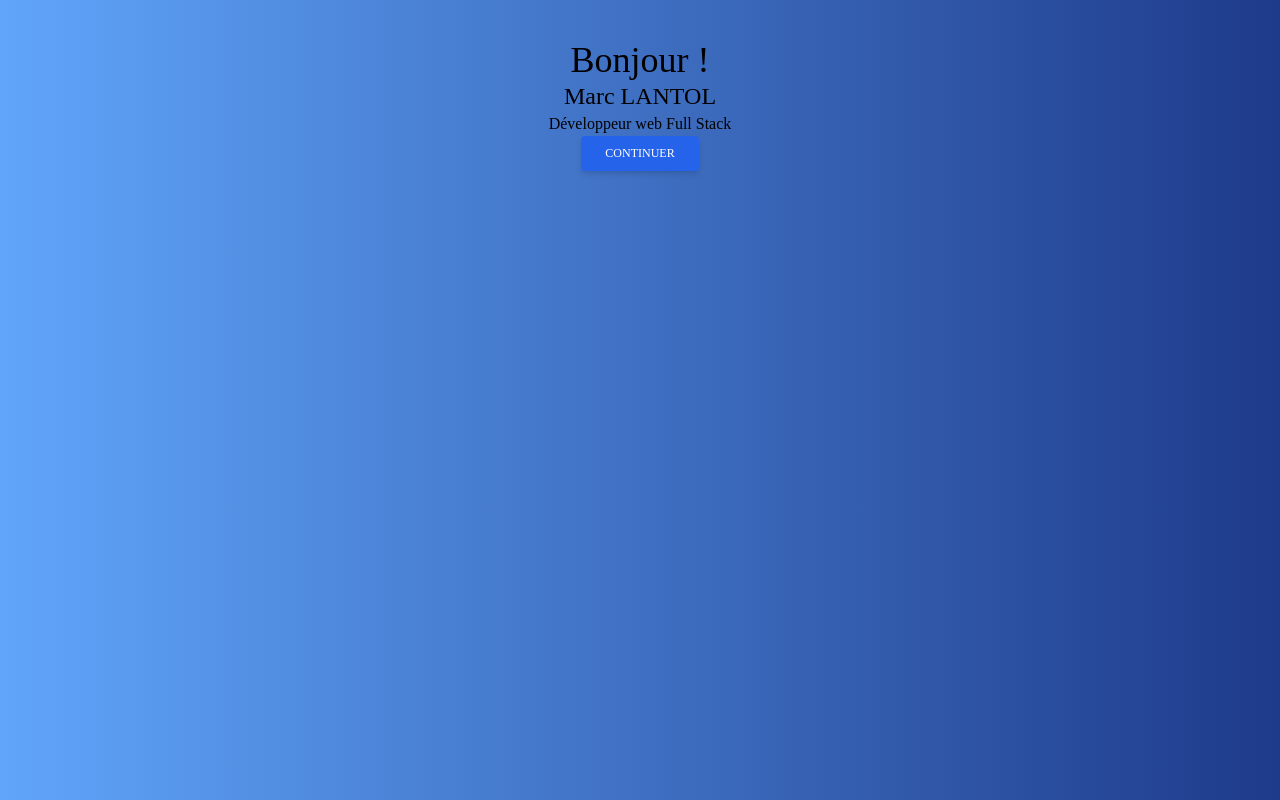
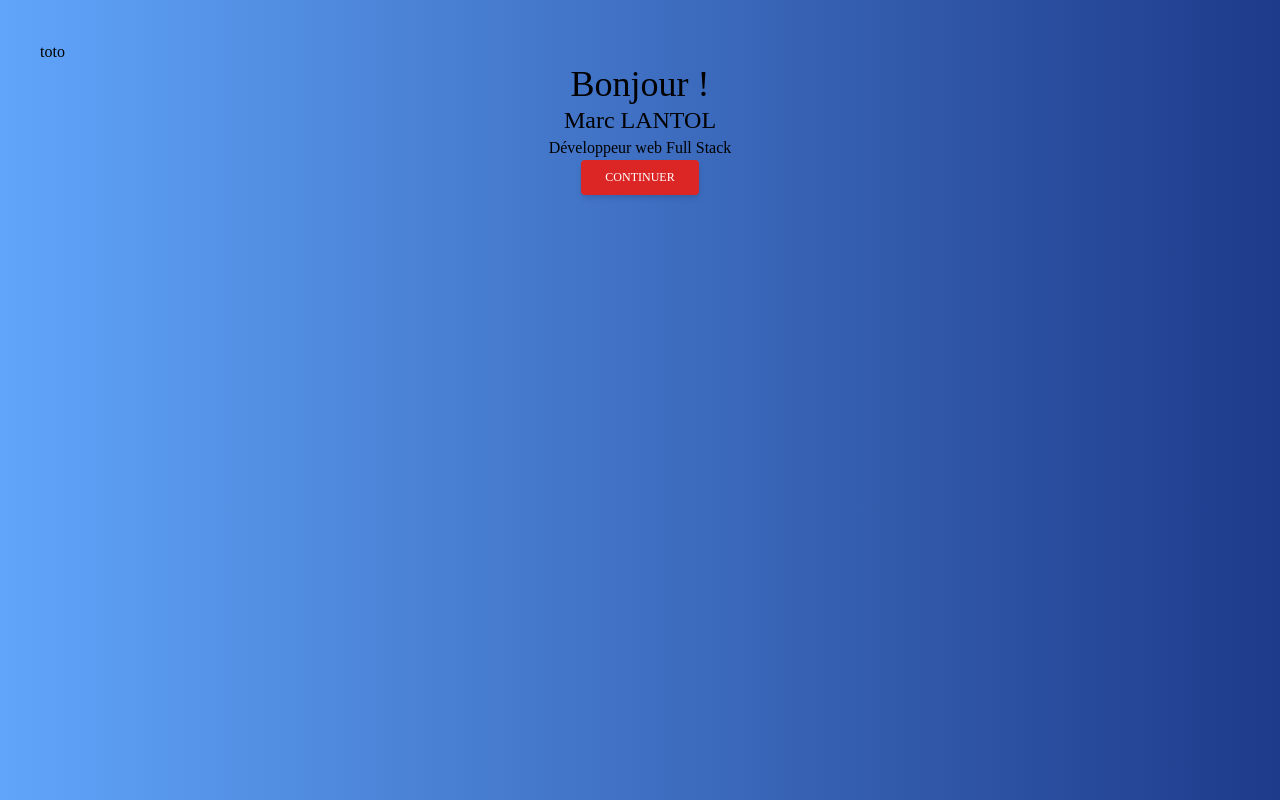
Before and after one commit to moumax/marc-lantol, a React (Create React App) app: page / in a window 1280 px wide. Built offline with nearby package versions, Linux system fonts and the light colour scheme.

Commit message:
Create context for dark mode

```diff
--- a/src/App.js
+++ b/src/App.js
@@ -1,14 +1,20 @@
 import { Routes, Route } from "react-router-dom";
+import { useState } from "react";
 import "./App.css";
 import { Home } from "./pages/Home/Home";
 import { About } from "./pages/About/About";
 import { Contact } from "./pages/Contact/Contact";
 import { Projects } from "./pages/Projects/Projects";
+import { DarkContext } from "./context/DarkContext";
 
 function App() {
+  const [dark, setDark] = useState(false);
+
   return (
-    //min-h-screen to have a full background cover
+    <DarkContext.Provider value={[dark, setDark]}>
+      {/* min-h-screen to have a full background cover */}
       <div className="min-h-screen bg-gradient-to-r from-blue-400 to-blue-900 p-10">
+        {!dark ? <div>toto</div> : <div>Pastoto</div>}
         <Routes>
           <Route exact path="/" element={<Home />} />
           <Route path="/about" element={<About />} />
@@ -16,6 +22,7 @@ function App() {
           <Route path="/projects" element={<Projects />} />
         </Routes>
       </div>
+    </DarkContext.Provider>
   );
 }
 
--- a/src/components/Button.jsx
+++ b/src/components/Button.jsx
@@ -1,4 +1,10 @@
+import { useContext } from "react";
+import { DarkContext } from "../context/DarkContext";
+
 const Button = (props) => {
+  const [dark, setDark] = useContext(DarkContext);
+
+  if (dark === true) {
     return (
       <button
         className="inline-block px-6 py-2.5 bg-blue-600 text-white font-medium text-xs leading-tight uppercase rounded shadow-md hover:bg-blue-700 hover:shadow-lg focus:bg-blue-700 focus:shadow-lg focus:outline-none focus:ring-0 active:bg-blue-800 active:shadow-lg transition duration-150 ease-in-out"
@@ -8,6 +14,16 @@ const Button = (props) => {
         {props.children}
       </button>
     );
+  } else
+    return (
+      <button
+        className="inline-block px-6 py-2.5 bg-red-600 text-white font-medium text-xs leading-tight uppercase rounded shadow-md hover:bg-red-700 hover:shadow-lg focus:bg-blue-700 focus:shadow-lg focus:outline-none focus:ring-0 active:bg-blue-800 active:shadow-lg transition duration-150 ease-in-out"
+        type={props.type || "button"}
+        onClick={props.onClick}
+      >
+        {props.children}
+      </button>
+    );
 };
 
 export default Button;
--- /dev/null
+++ b/src/context/DarkContext.js
@@ -0,0 +1,3 @@
+import { createContext } from "react";
+
+export const DarkContext = createContext();
```
Lines whose indentation alone changed are shown as unchanged.
